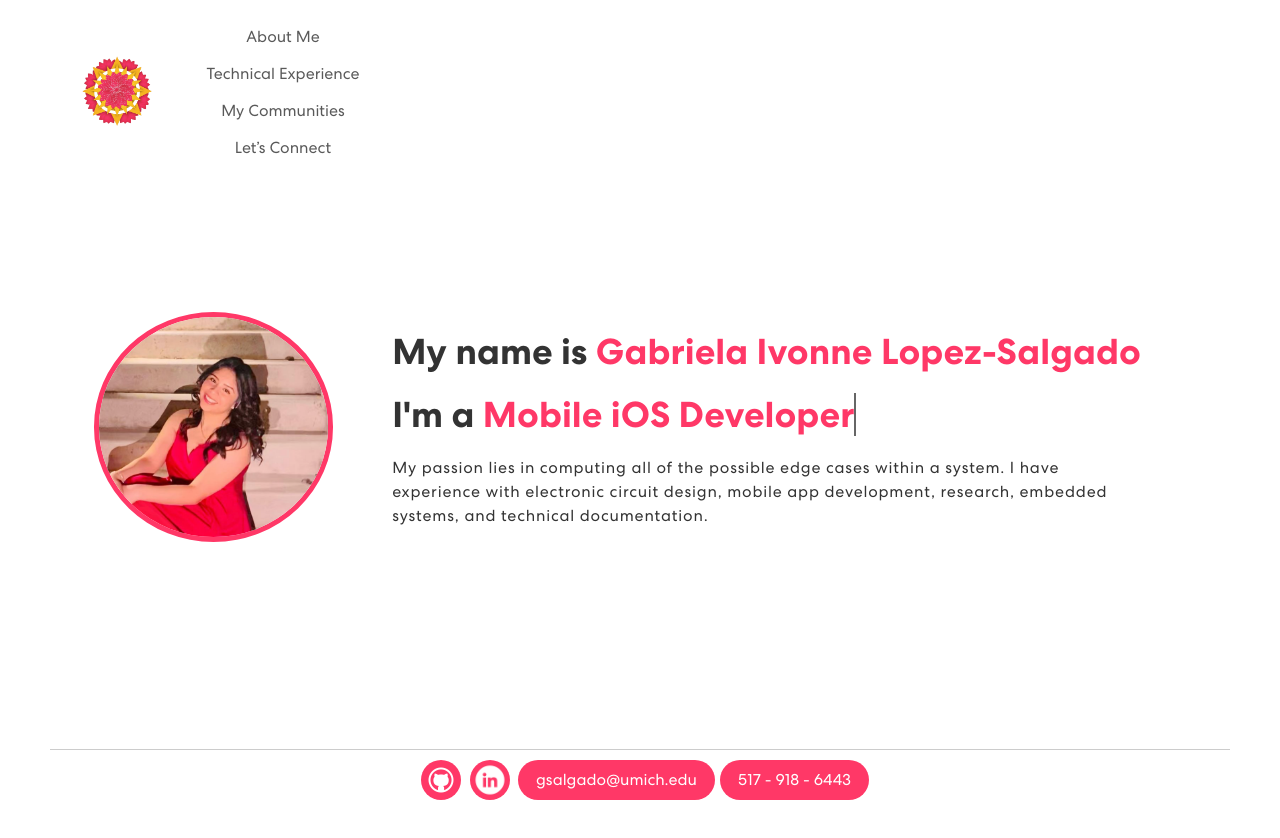
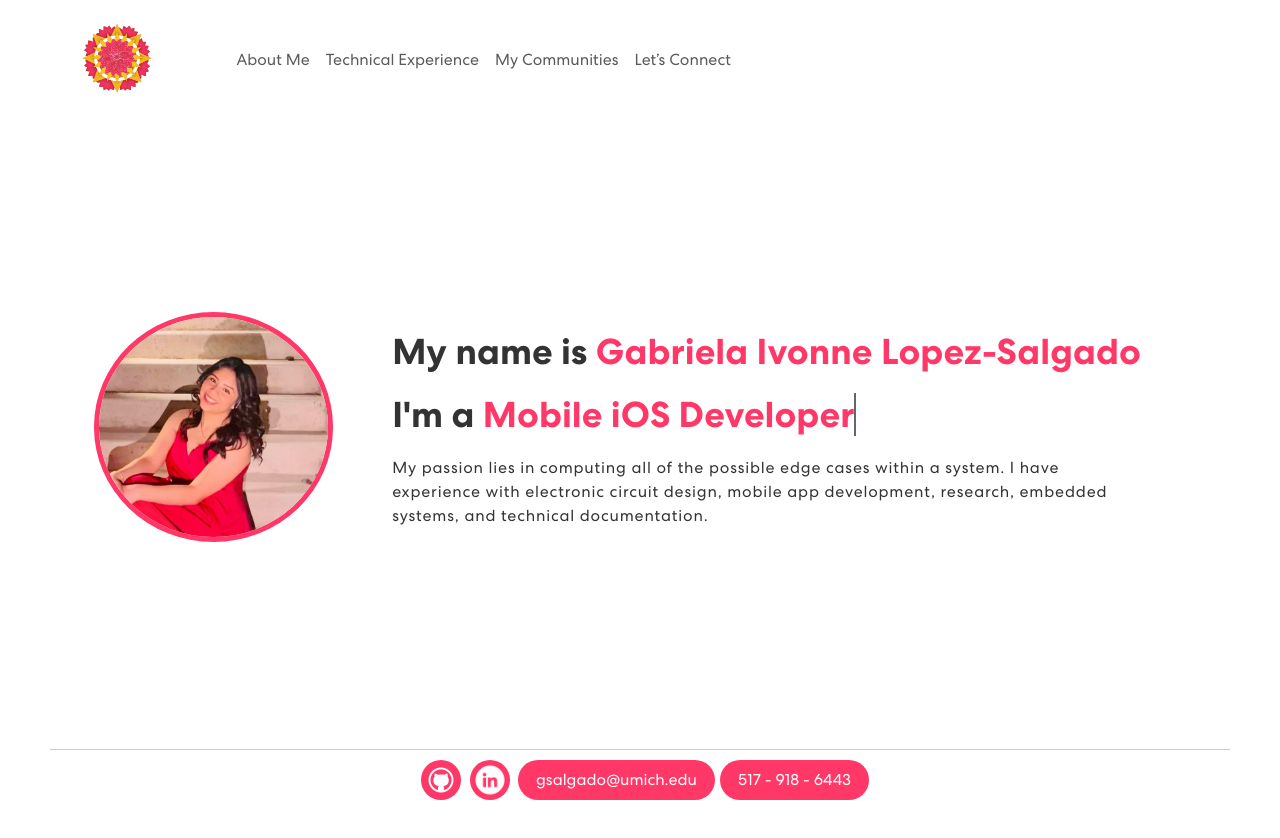
Before and after one commit to glopezsalgado/glopezsalgado.github.io, a React (Create React App) app: page / in a window 1280 px wide. Shown: the top 838 px of the page. Built offline with nearby package versions, Linux system fonts and the light colour scheme.

Commit message:
navbar text alignment fixing

```diff
--- a/src/App.css
+++ b/src/App.css
@@ -277,18 +277,19 @@ nav.navbar .navbar-toggler[aria-expanded="true"] .navbar-toggler-icon {
 }
 
 /* Styling for the navigation menu */
-nav.navbar .me-auto {
+nav.navbar .menuText {
   color: #bf7015;
-
-  width: 100%;
   /* Text color */
-  text-align: center;
   display: flex;
   /* Flexbox for menu items */
   justify-content: space-between;
   /* Evenly spaces out menu items */
-  flex-grow: 1;
-  /* Takes up the remaining space */
+  align-items: center;
+  /* Center aligns items vertically */
+  width: 100%;
+  /* Ensures it takes up the remaining space */
+  padding-left: 30px;
+  /* Padding to the left to create space from the logo */
 }
 
 
```
